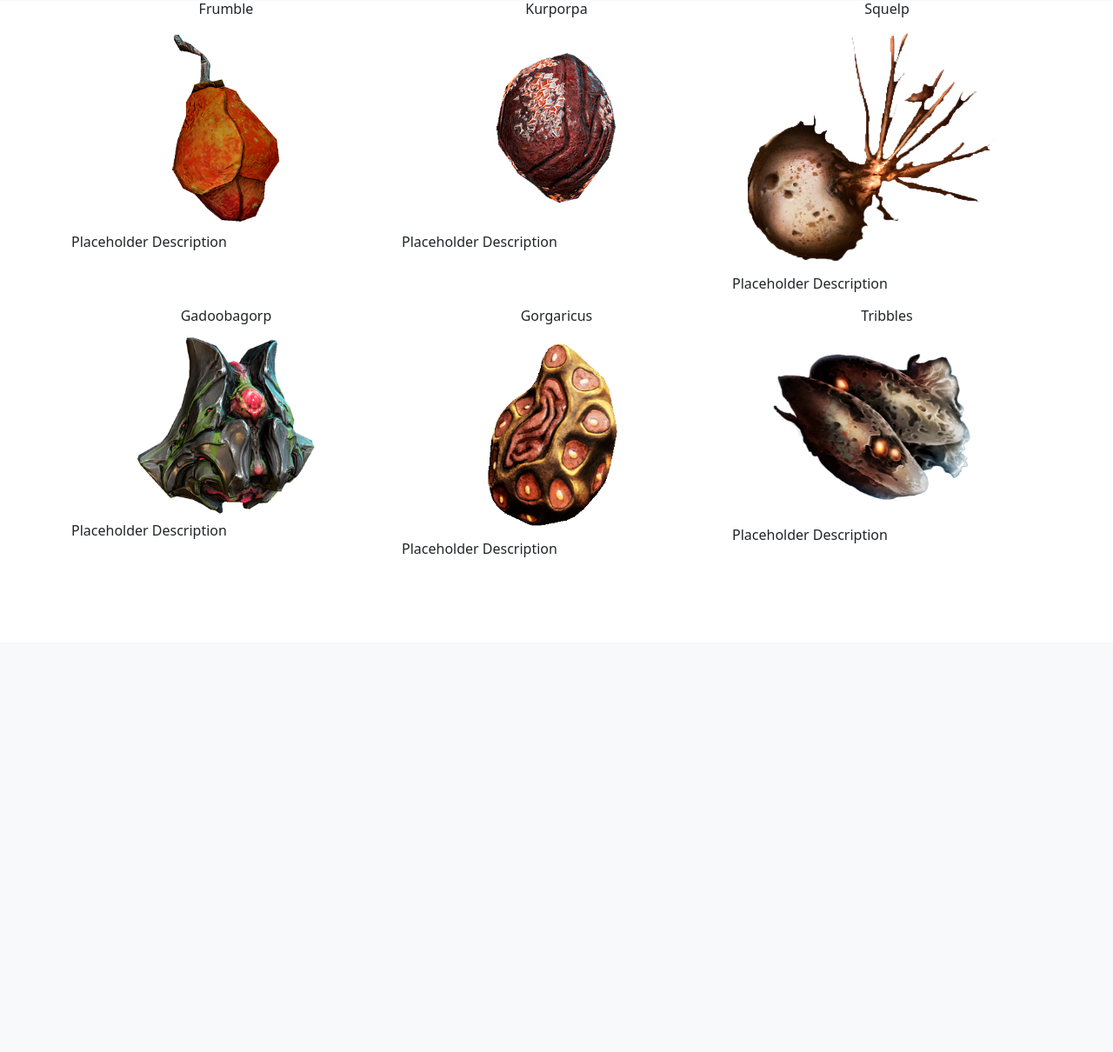
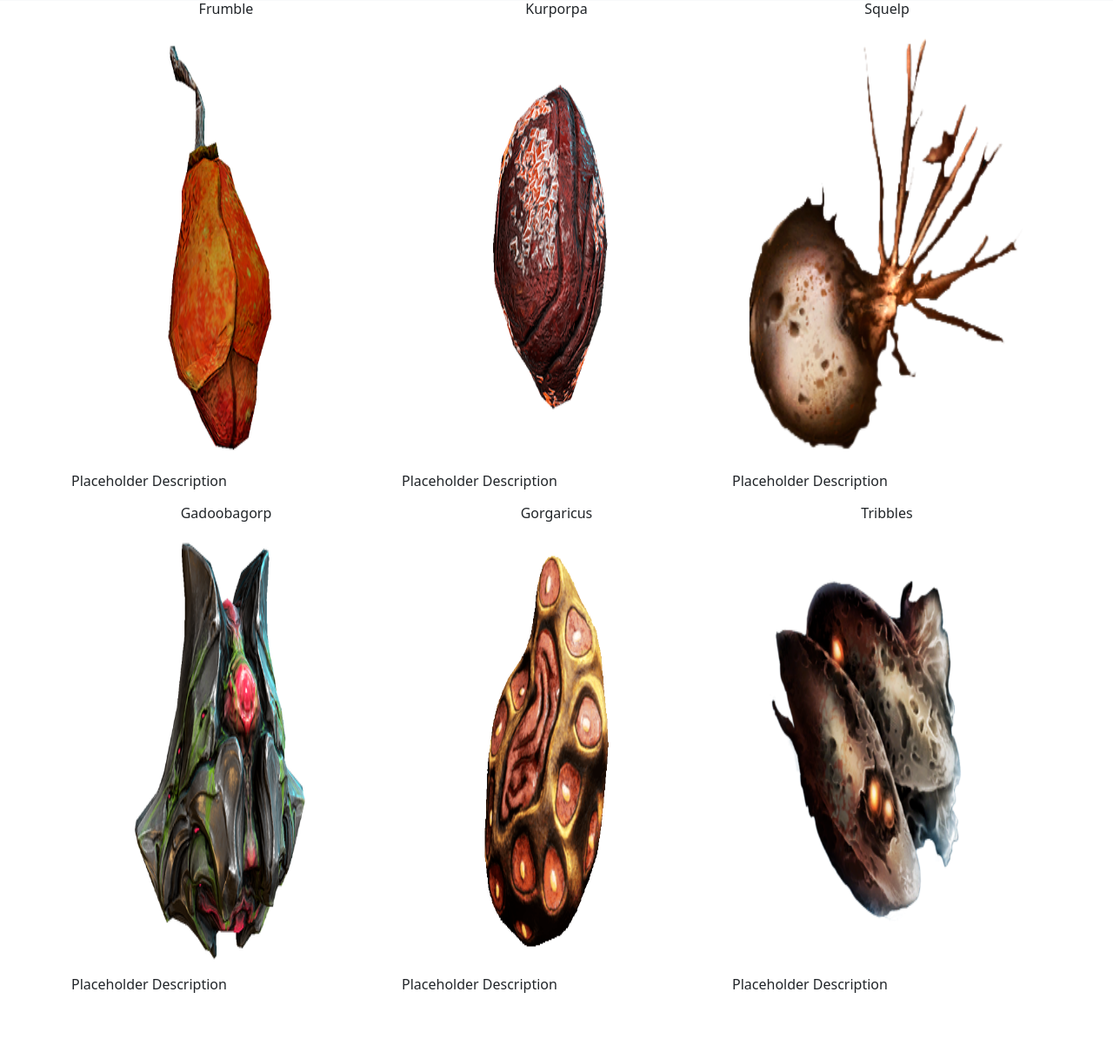
Before and after one commit to sarahabellard1/TheCosmicBodega, a PHP site: page /produce.html in a window 1280 px wide. Shown: the part 61-1271 px from the top of the page at 87% size. Before the commit the page ends 702 px from the top, so only its background shows below. Run offline with PHP 8.4, Linux system fonts and the light colour scheme; some libraries are stand-ins or nearby versions.

Commit message:
Update styles.css

```diff
--- a/styles.css
+++ b/styles.css
@@ -30,6 +30,8 @@ body{
 }
 
 #produce_products img{
+  height:512px;
+  width: 342px;
   max-width: 100%;
 }
 
```
